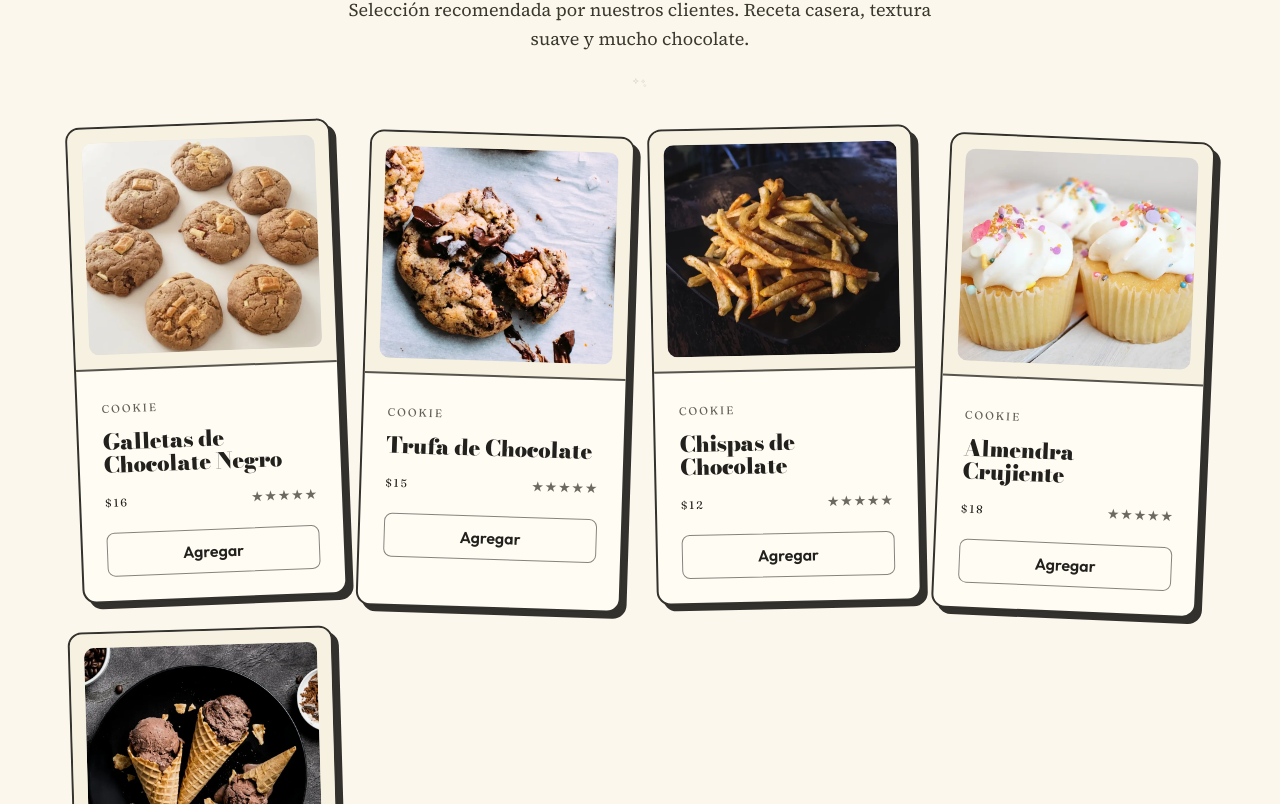
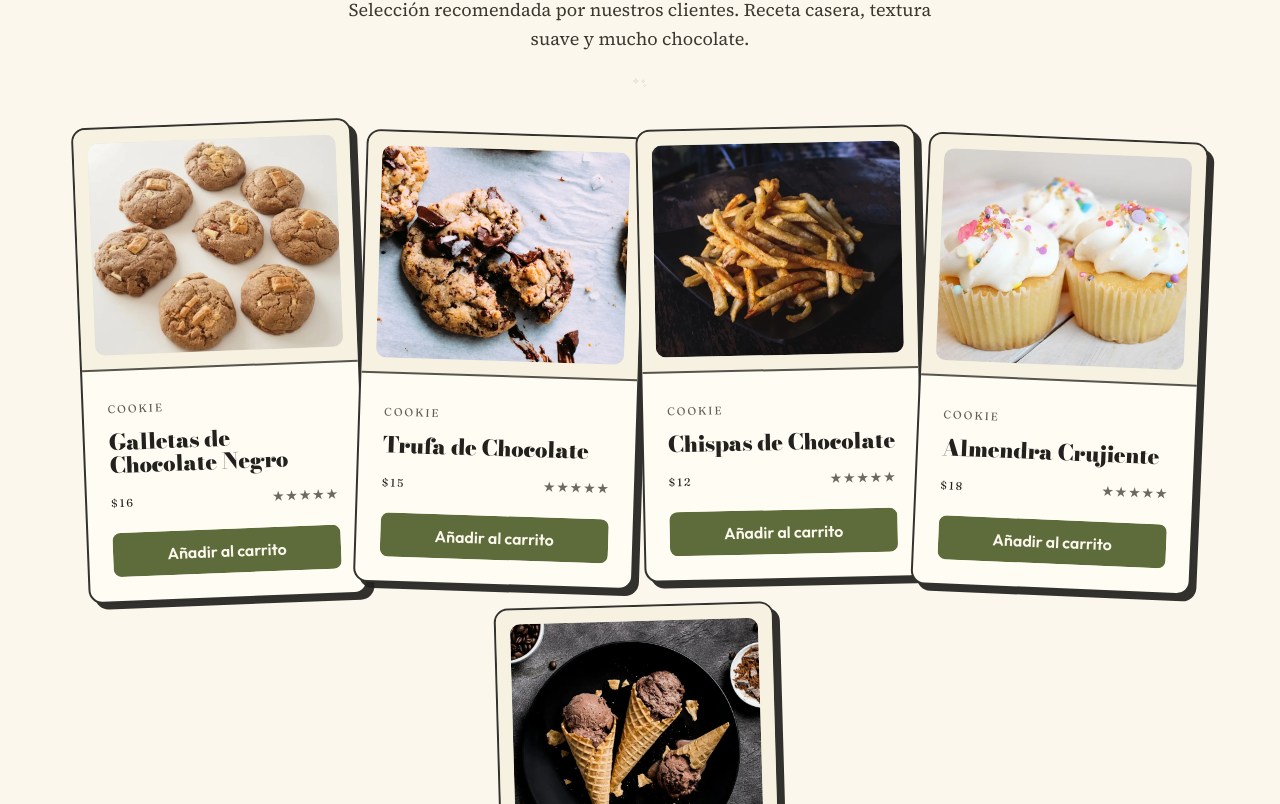
Before and after one commit to pantrux/dino-cookies, a Next.js app: page / in a window 1280 px wide. Shown: the part 1036-1840 px from the top of the page. Built offline with nearby package versions, Linux system fonts and the light colour scheme.

Commit message:
Ref: polaroid row + primary add-to-cart

```diff
--- a/components/ProductCard.js
+++ b/components/ProductCard.js
@@ -53,11 +53,11 @@ export default function ProductCard({ product, index = 0 }) {
                     </div>
 
                     <Button
-                        variant="outline"
+                        variant="primary"
                         onClick={() => cart.addItem(product, 1)}
                         className={styles.button}
                     >
-                        Agregar
+                        Añadir al carrito
                     </Button>
                 </div>
             </div>
--- a/components/ProductList.module.css
+++ b/components/ProductList.module.css
@@ -34,22 +34,25 @@
 }
 
 .grid {
-  display: grid;
+  display: flex;
+  flex-wrap: wrap;
+  justify-content: center;
+  align-items: stretch;
   gap: var(--space-8);
-  grid-template-columns: repeat(1, minmax(0, 1fr));
-  align-items: stretch;
 }
 
-@media (min-width: 720px) {
-  .grid {
-    grid-template-columns: repeat(2, minmax(0, 1fr));
-  }
+.grid > * {
+  flex: 1 1 240px;
+  max-width: 300px;
 }
 
 @media (min-width: 1100px) {
   .grid {
-    grid-template-columns: repeat(4, minmax(0, 1fr));
-    gap: var(--space-6);
+    gap: var(--space-7);
+  }
+
+  .grid > * {
+    max-width: 280px;
   }
 }
 
```
